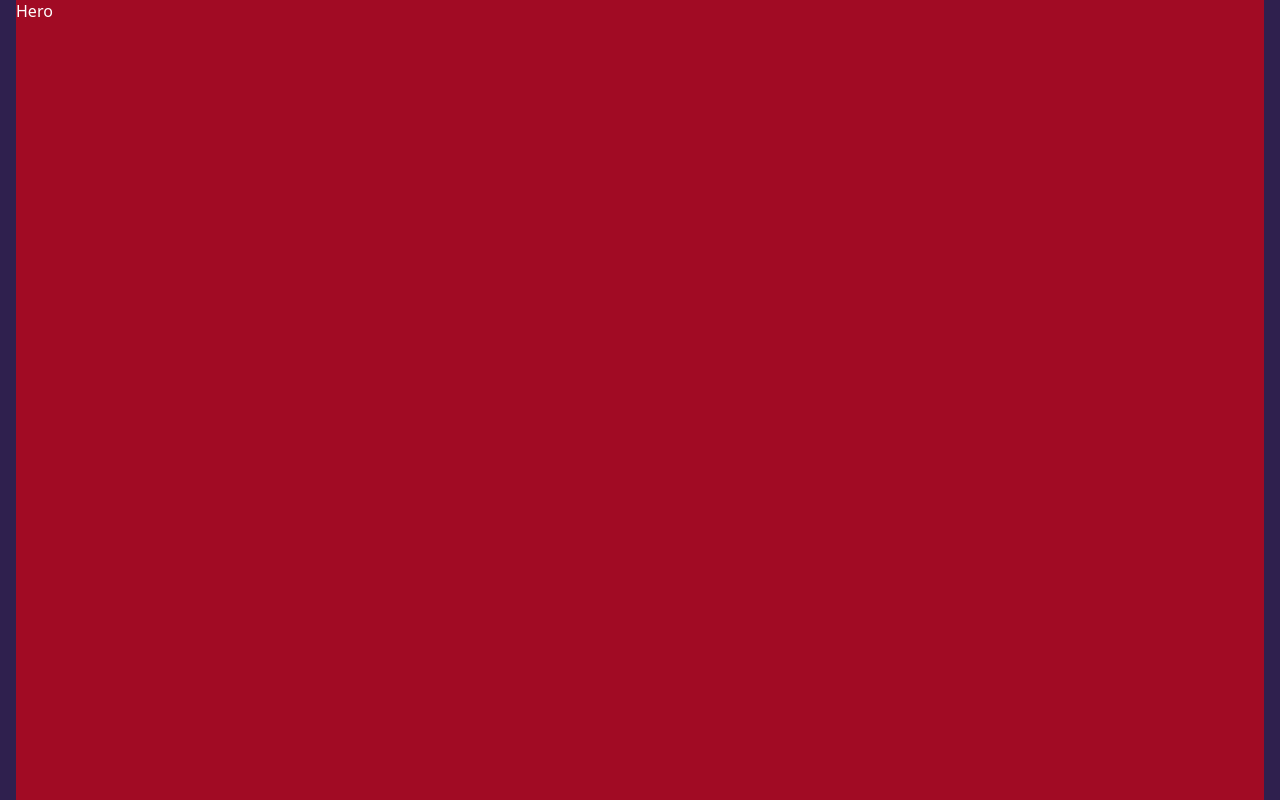
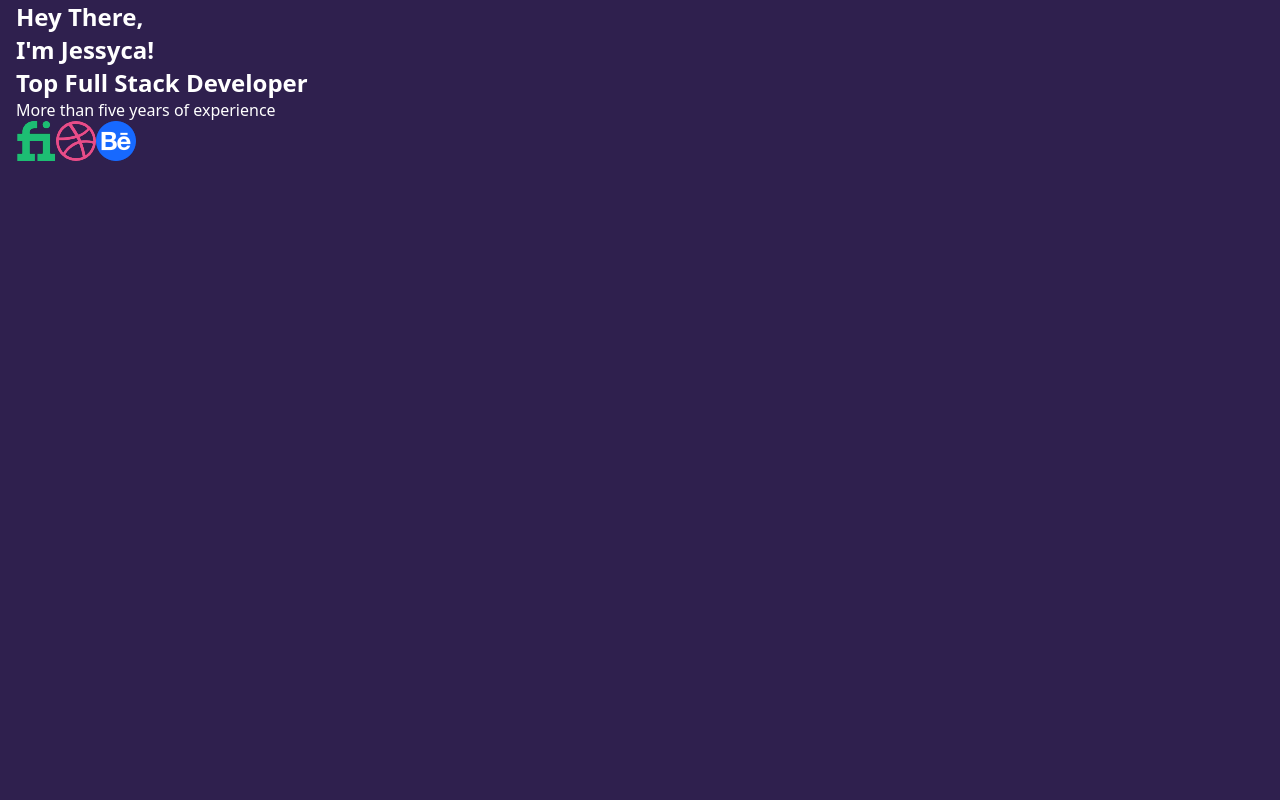
Before and after one commit to jessycadev/jessycadev.com, a React (Vite) app: page / in a window 1280 px wide. Shown: the top 800 px of the page. Built offline with nearby package versions, Linux system fonts and the light colour scheme.

Commit message:
Snap Scrolling Effect Using css

```diff
--- a/src/components/hero/Hero.jsx
+++ b/src/components/hero/Hero.jsx
@@ -1,9 +1,29 @@
 import "./hero.css"
 
 const Hero = () => {
-    return (
-        <div className="">Hero</div>
-    )
+    return <div className="hero">
+        <div className="hSection left">
+            {/* TITLE */}
+            <h1 className="hTitle">Hey There,<br/><span>I'm Jessyca!</span></h1>
+            {/* AWARDS */}
+            <div className="awards">
+                <h2>Top Full Stack Developer</h2>
+                <p> More than five years of experience</p>
+            </div>
+            <div className="awardsList">
+                <img src="/award1.png" alt=""/>
+                <img src="/award2.png" alt=""/>
+                <img src="/award3.png" alt=""/>
+            </div>
+        </div>
+        {/* SCROOL SVG */}
+        <a href="#services">
+
+        </a>
+        <div className="hSection right">
+        </div>
+    </div>
+
 }
 
 export default Hero
--- a/src/index.css
+++ b/src/index.css
@@ -2,6 +2,11 @@
     padding: 0;
     margin: 0;
     box-sizing: border-box;
+}
+
+html{
+    scroll-snap-type: y mandatory;
+    scroll-behavior: smooth;
 }
 
 body{
@@ -28,9 +33,12 @@ a{
 
 section{
     height: 100vh;
+    scroll-snap-align: center;
 }
 
-section:nth-child(1) {
+
+/* usado para ver as cores do scrol uma boa forma de debugar */
+/* section:nth-child(1) {
     background-color: #a10b24;
 }
 section:nth-child(2) {
@@ -41,7 +49,7 @@ section:nth-child(3) {
 }
 section:nth-child(4) {
     background-color: #b1c21c;
-}
+} */
 
 
 @media (min-width: 640px){
```
